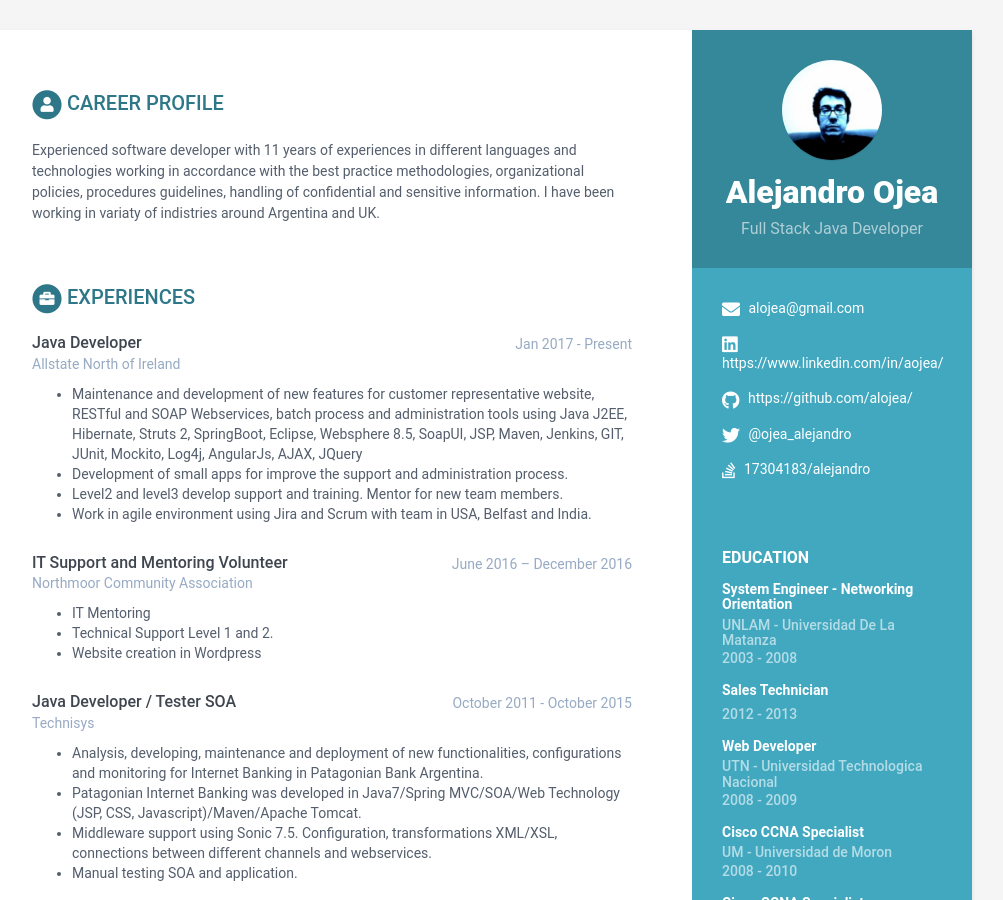
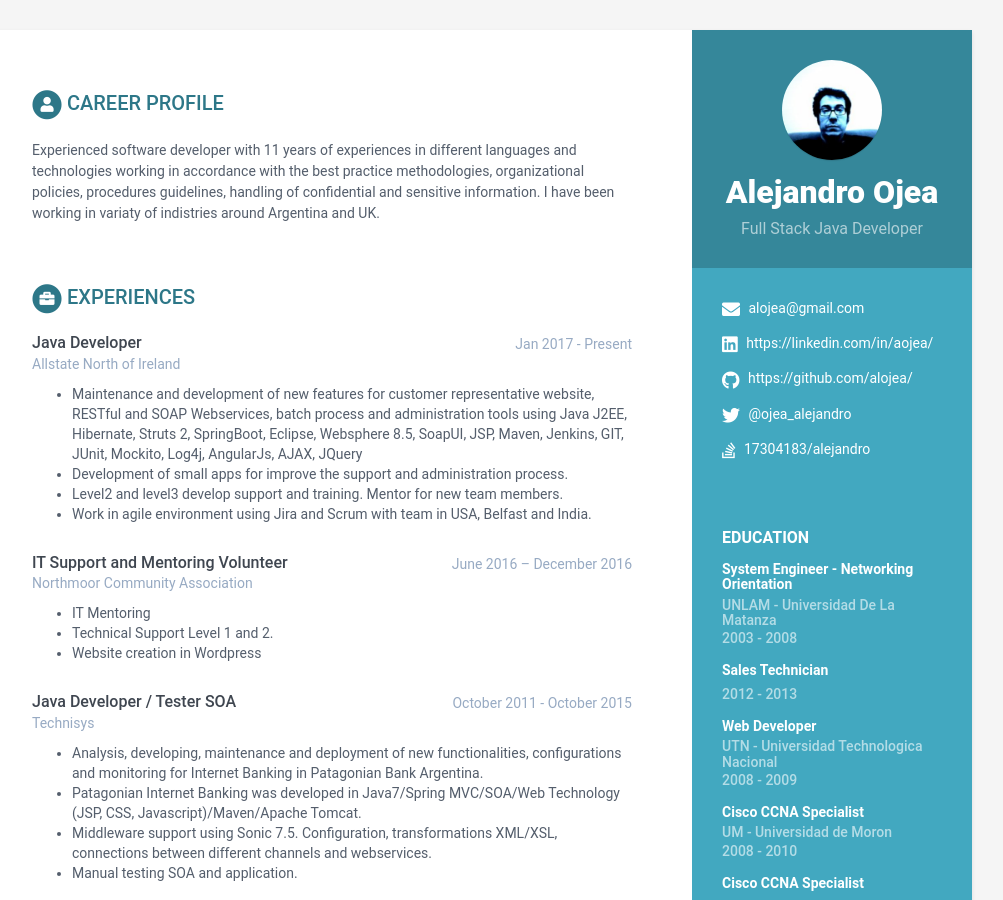
Before and after one commit to alojea/alojea.github.io, a Jekyll site: the page built from index.html, in a window 1280 px wide and 900 px high. Shown: the whole window, without its empty margins (168-1171 px from the left). Built offline with Jekyll 4.4.1, drawn with Linux system fonts in a browser that asks for light colours; part of the change alters nothing that is shown.

Commit message:
linkedin changes

```diff
--- a/_data/data.yml
+++ b/_data/data.yml
@@ -13,7 +13,7 @@ sidebar:
 
     # Sidebar links
     email: alojea@gmail.com
-    linkedin: https://www.linkedin.com/in/aojea/
+    linkedin: https://linkedin.com/in/aojea/
     github: https://github.com/alojea/
     twitter: '@ojea_alejandro'
     # Number/Username, e.g. 123456/alandoe
```
